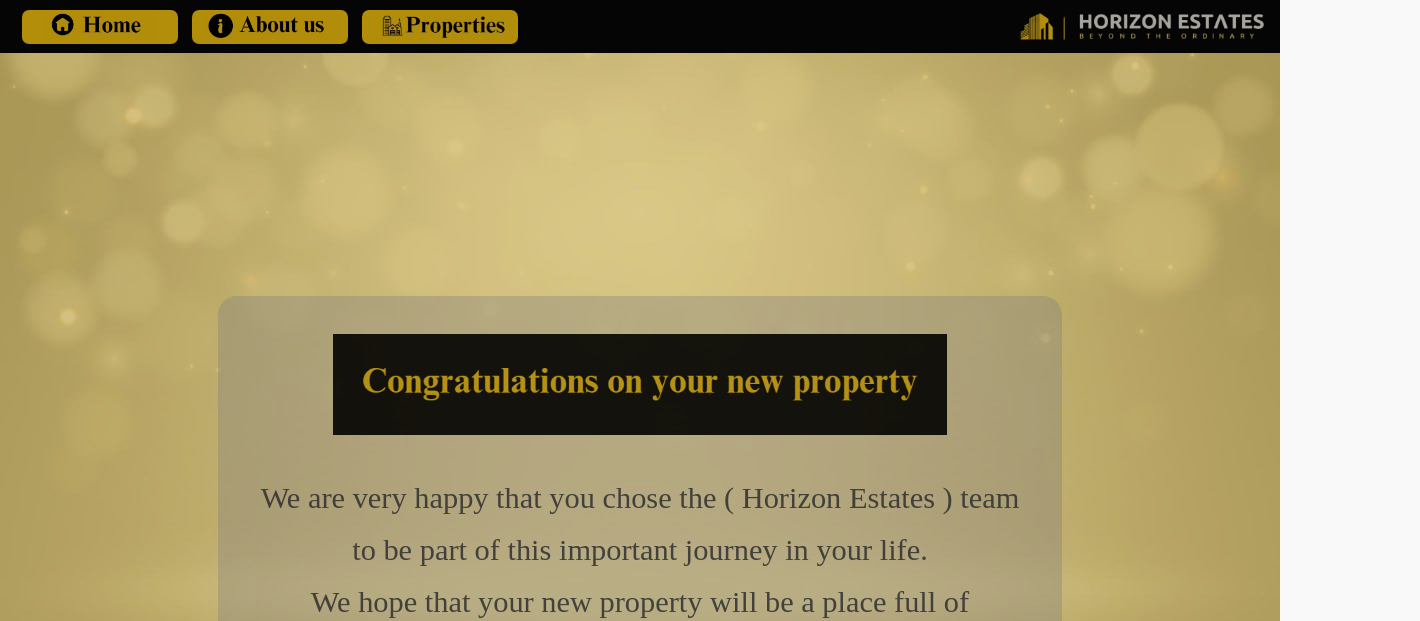
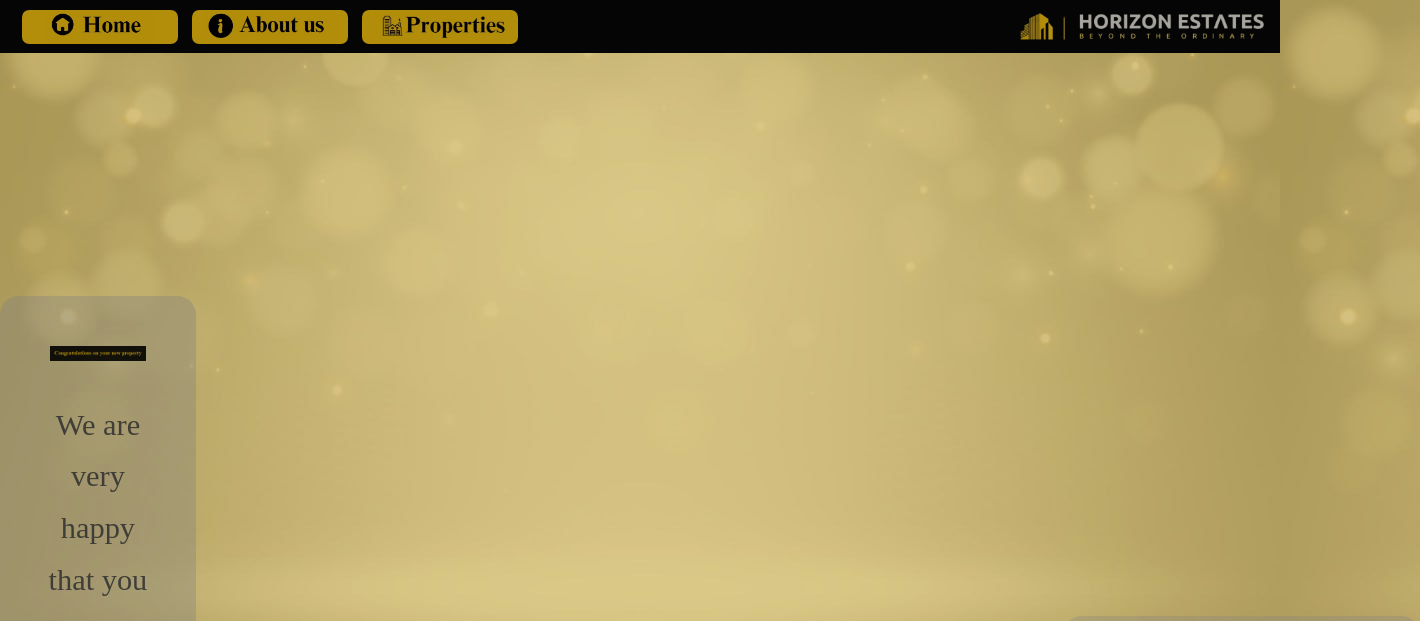
Before and after one commit to yfexe/IWB201, a plain HTML site: page congratulations.html in a window 1280 px wide. Shown: the top 621 px of the page, 1420 px wide, since content can reach past the window. Drawn offline with Linux system fonts and the light colour scheme.

Commit message:
Update congratulations.html

```diff
--- a/congratulations.html
+++ b/congratulations.html
@@ -57,7 +57,7 @@
 
         body {
             display: flex;
-            flex-direction: column;
+            flex-direction: initial;
             align-items: center;
             margin: 0;
             font-family: 'Times New Roman', Times, serif;
```
